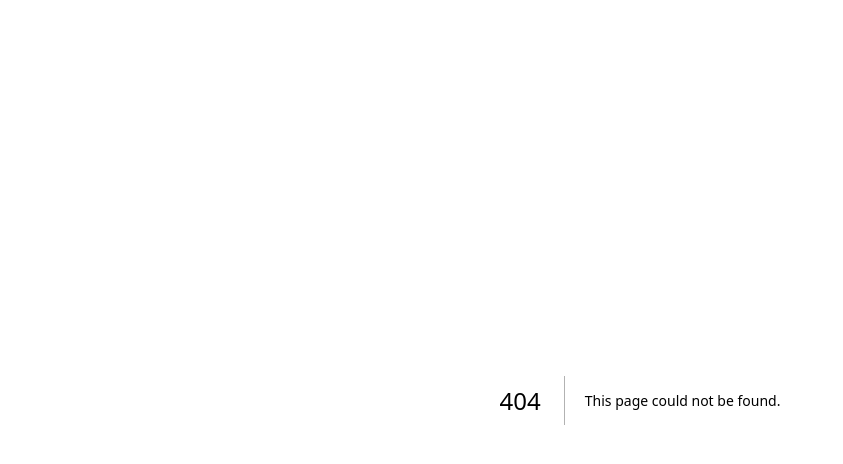
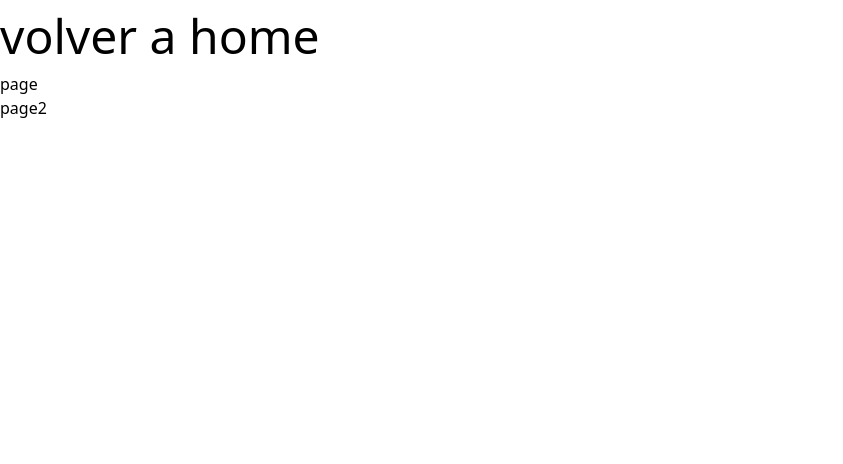
Before and after one commit to 3dunoabraham/duno, a Next.js app: page /contact in a window 1280 px wide. Before the commit this address had no page. Shown: the top 464 px of the page, without its empty margins (0-843 px from the left). Built offline with nearby package versions, Linux system fonts and the light colour scheme.

Commit message:
Update and rename tokens.js to contact.js

```diff
--- /dev/null
+++ b/pages/contact.js
@@ -0,0 +1,16 @@
+import Link from "next/link";
+
+
+export default () => {
+    return (
+    <div className="">
+        <div className="tx-xl">
+            <Link href="/">
+                <a>volver a home</a>
+            </Link>
+        </div>
+        <h1>page</h1>
+        <h1>page2</h1>
+    </div>
+    )
+}
--- a/pages/tokens.js
+++ /dev/null
@@ -1,15 +0,0 @@
-import Link from "next/link";
-
-const tokens = () => {
-  return (
-    <div>
-      <Link href="/">
-        <a>volver a home</a>
-      </Link>
-      <h1>token page</h1>
-      <h1>token page2</h1>
-    </div>
-  );
-};
-
-export default tokens;
```
